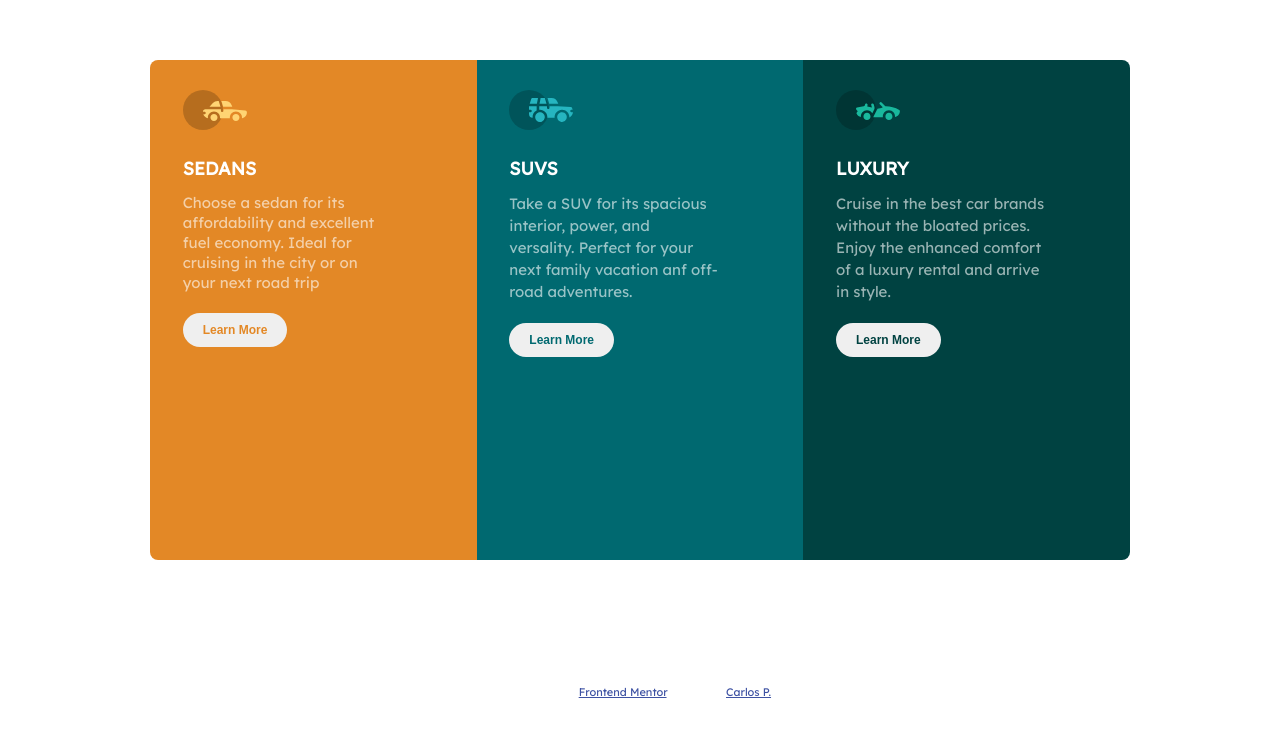
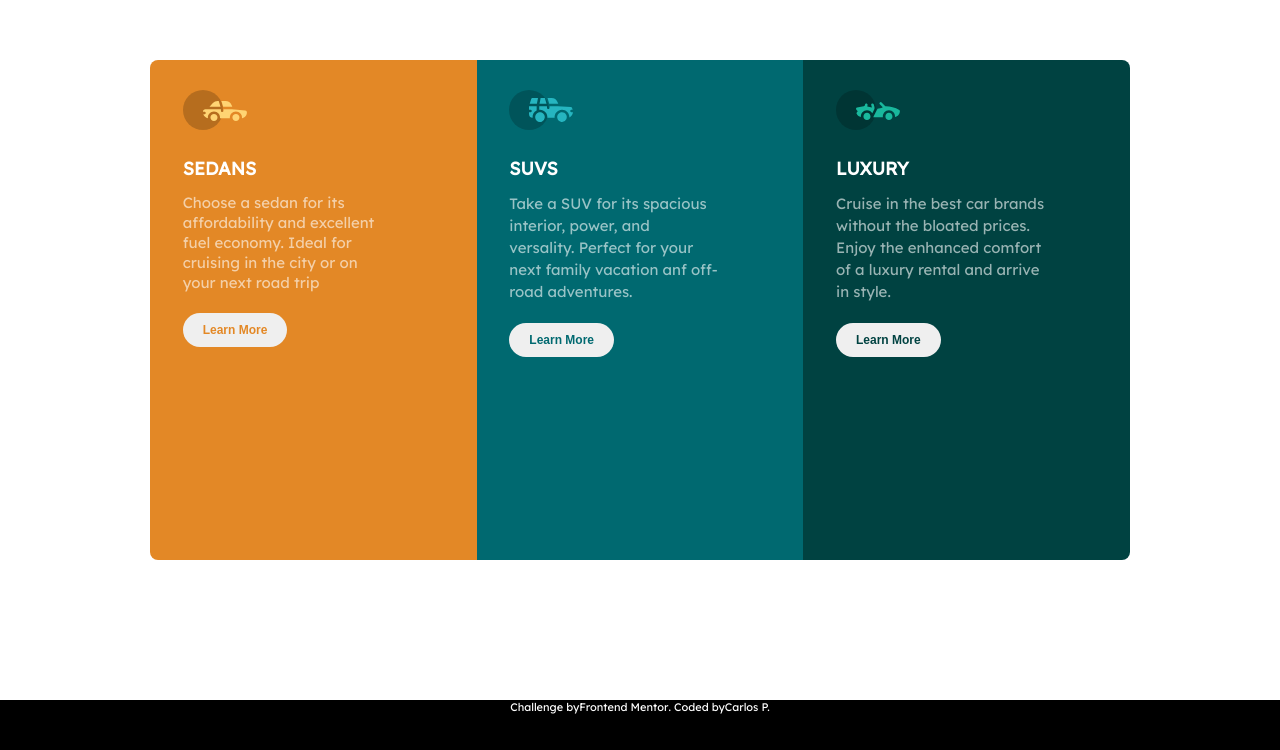
Before and after one commit to carlos-a-pv/first_project_frontend_mentor, a plain HTML site: page index.html in a window 1280 px wide. Shown: the part 115-865 px from the top of the page. Before the commit the page ends 814 px from the top, so only its background shows below. Drawn offline with Linux system fonts and the light colour scheme.

Commit message:
Footer design

```diff
--- a/index.html
+++ b/index.html
@@ -49,8 +49,10 @@
   </main>
 
   <footer class="attribution">
-    Challenge by <a href="https://www.frontendmentor.io?ref=challenge" target="_blank">Frontend Mentor</a>.
-    Coded by <a href="#">Carlos P.</a>.
+    <div>
+      Challenge by <a href="https://www.frontendmentor.io?ref=challenge" target="_blank">Frontend Mentor</a>.
+      Coded by <a href="#">Carlos P.</a>
+    </div>
   </footer>
 </body>
 </html>
--- a/styles.css
+++ b/styles.css
@@ -191,7 +191,22 @@ html {
     border: 2px solid white;
     cursor: pointer;
 }
-
+/* FOOTER DESIGN */
+footer {
+    background-color: black;
+    color: white;
+    height:50px;
+    width:auto;
+}
+footer a{
+    text-decoration: none;
+    color: white !important;
+}
+footer div {
+    display: flex;
+    justify-content: center;
+    margin-top: 15px;
+}
 /* CSS media queries */
 @media (min-width: 600px) {
     main {
@@ -219,4 +234,7 @@ html {
         margin-top: 10rem;
         border-radius: 0px 8px 8px 0px
     }
+    footer{
+        width: auto;
+    }
   }
```
